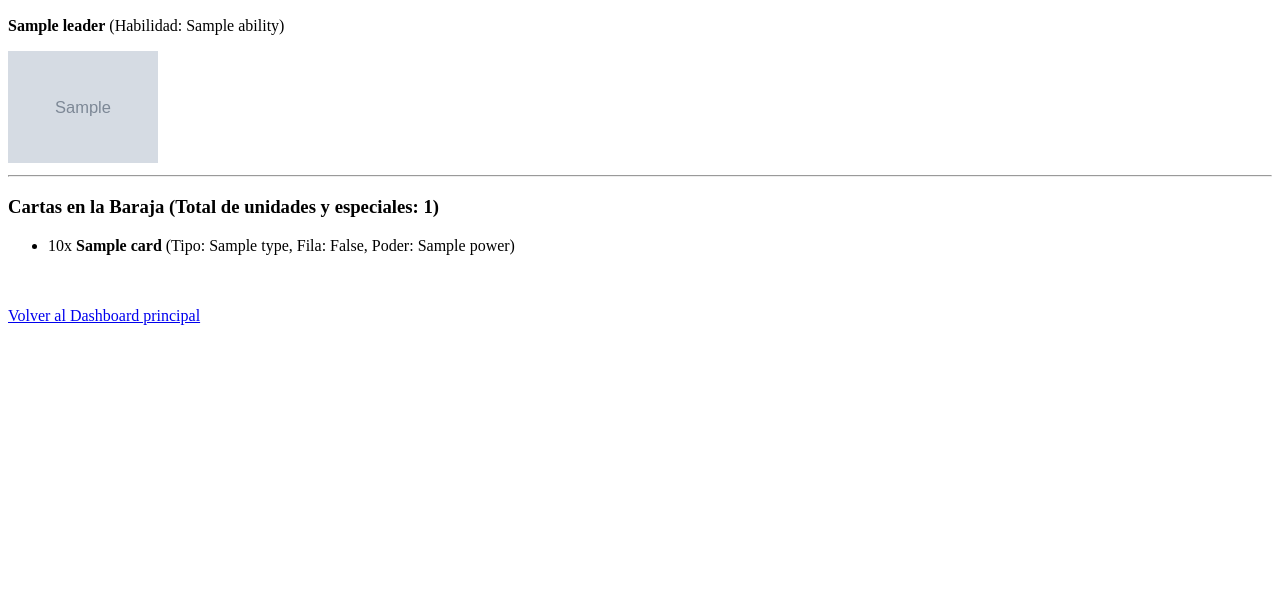
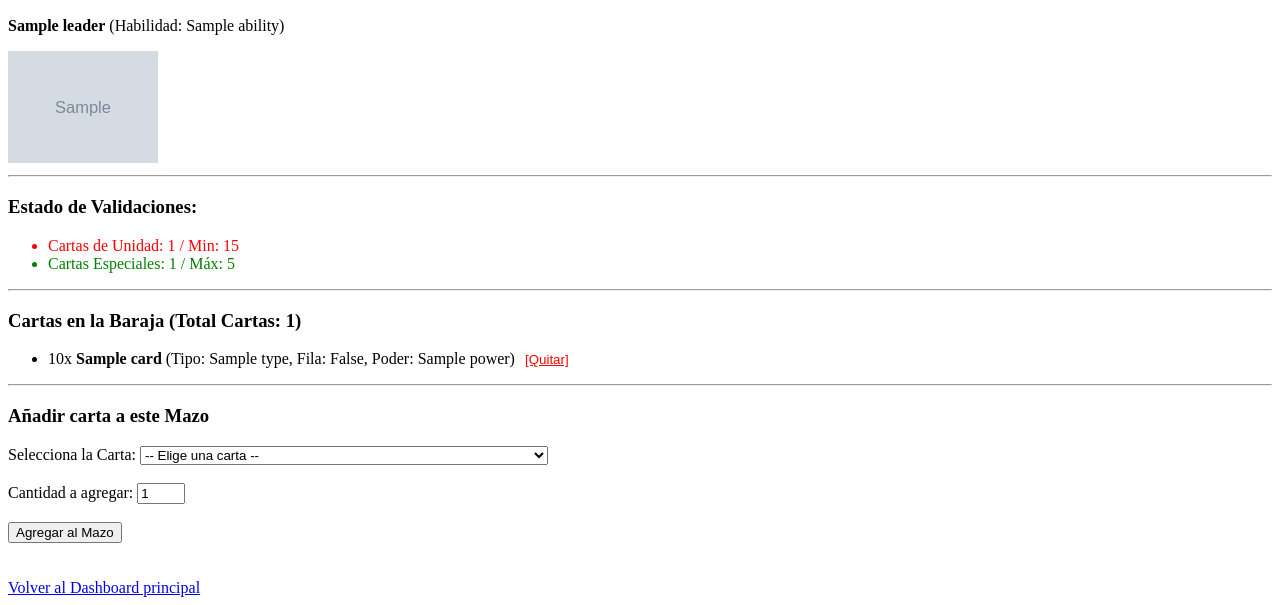
Before and after one commit to JhonRainbow6/GWENT-Deck-Collection, a FastAPI app: template templates/deck_detail.html in a window 1280 px wide. Shown: the part 212-817 px from the top of the page. Before the commit the page ends 537 px from the top, so only its background shows below. Run offline with FastAPI, Linux system fonts and the light colour scheme; the template is opened without the code that fills it: most values are stand-ins (such as "Sample title", 1, 10 or a date in 2020); grey boxes marked "Sample" are stand-in pictures.

Commit message:
Añadir carta a baraja

```diff
--- a/main.py
+++ b/main.py
@@ -38,10 +38,10 @@ def validate_gwent_deck(deck: Deck, deck_cards: list[DeckCard], all_cards: list[
         if hasattr(card, 'faction') and card.faction != deck.faction and card.faction != "Neutral":
             return f"Error: La carta {card.name} no pertenece a la facción."
 
-    if units_count < 22:
-        return f"Error: Necesitas al menos 22 cartas de unidad. Tienes {units_count}."
-    if specials_count > 10:
-        return f"Error: No puedes tener más de 10 cartas especiales. Tienes {specials_count}."
+    if units_count < 20:
+        return f"Error: Necesitas al menos 20 cartas de unidad. Tienes {units_count}."
+    if specials_count > 5:
+        return f"Error: No puedes tener más de 5 cartas especiales. Tienes {specials_count}."
 
     return "Mazo válido"
 
@@ -372,11 +372,13 @@ def get_deck_html(request: Request, deck_id: int, db: Session = Depends(get_db))
         raise HTTPException(status_code=404, detail="Mazo no encontrado")
 
     leader_card = db.query(DBCard).filter(DBCard.id == deck.leader_id).first()
-
     deck_cards_entries = db.query(DBDeckCard).filter(DBDeckCard.deck_id == deck_id).all()
 
     detailed_cards = []
     total_cards_count = 0
+    specials_count = 0
+    units_count = 0
+
     for entry in deck_cards_entries:
         card = db.query(DBCard).filter(DBCard.id == entry.card_id).first()
         if card:
@@ -385,11 +387,73 @@ def get_deck_html(request: Request, deck_id: int, db: Session = Depends(get_db))
                 "quantity": entry.quantity
             })
             total_cards_count += entry.quantity
+            if card.type.lower() == 'special':
+                specials_count += entry.quantity
+            elif card.type.lower() == 'unit':
+                units_count += entry.quantity
+
+    # 1. Buscamos cartas permitidas para agregar a este mazo (Misma facción + Neutrales, y que no sean Líderes)
+    available_cards = db.query(DBCard).filter(
+        DBCard.type.not_ilike("leader"),
+        DBCard.faction.in_([deck.faction, "Neutral"])
+    ).all()
 
     return templates.TemplateResponse("deck_detail.html", {
         "request": request,
         "deck": deck,
         "leader": leader_card,
         "deck_cards": detailed_cards,
-        "total_cards": total_cards_count
+        "total_cards": total_cards_count,
+        "units_count": units_count,
+        "specials_count": specials_count,
+        "available_cards": available_cards
     })
+
+
+@app.post("/decks_html/{deck_id}/add_card", summary="Añadir carta a una baraja desde HTML")
+def add_card_to_deck_html(
+        deck_id: int,
+        card_id: int = Form(...),
+        quantity: int = Form(...),
+        db: Session = Depends(get_db)
+):
+    deck = db.query(DBDeck).filter(DBDeck.id == deck_id).first()
+    card = db.query(DBCard).filter(DBCard.id == card_id).first()
+
+    if not deck or not card:
+        raise HTTPException(status_code=404, detail="Mazo o carta no encontrados.")
+
+    # Validar facción de seguridad
+    if card.faction != deck.faction and card.faction != "Neutral":
+        raise HTTPException(status_code=400, detail="La carta no pertenece a la facción.")
+
+    # Validar el límite de cartas Especiales (Máximo 5)
+    if card.type.lower() == 'special':
+        # Sumamos cuántas especiales ya tiene
+        current_specials = sum(
+            entry.quantity for entry in db.query(DBDeckCard).filter(DBDeckCard.deck_id == deck_id).all()
+            if db.query(DBCard).filter(DBCard.id == entry.card_id).first().type.lower() == 'special'
+        )
+        if current_specials + quantity > 5:
+            raise HTTPException(status_code=400,
+                                detail=f"Excedes el límite. Tienes {current_specials} cartas especiales permitidas (Máx 5).")
+
+    # Si ya existe la carta en el mazo, se le suma a la cantidad actual
+    entry = db.query(DBDeckCard).filter(DBDeckCard.deck_id == deck_id, DBDeckCard.card_id == card_id).first()
+    if entry:
+        entry.quantity += quantity
+    else:
+        new_entry = DBDeckCard(deck_id=deck_id, card_id=card_id, quantity=quantity)
+        db.add(new_entry)
+
+    db.commit()
+    return RedirectResponse(url=f"/decks_html/{deck_id}", status_code=303)
+
+
+@app.post("/decks_html/{deck_id}/remove_card/{card_id}", summary="Quitar carta de la baraja")
+def remove_card_from_deck_html(deck_id: int, card_id: int, db: Session = Depends(get_db)):
+    entry = db.query(DBDeckCard).filter(DBDeckCard.deck_id == deck_id, DBDeckCard.card_id == card_id).first()
+    if entry:
+        db.delete(entry)
+        db.commit()
+    return RedirectResponse(url=f"/decks_html/{deck_id}", status_code=303)
--- a/templates/deck_detail.html
+++ b/templates/deck_detail.html
@@ -21,22 +21,63 @@
     {% endif %}
 
     <hr>
-    <h3>Cartas en la Baraja (Total de unidades y especiales: {{ total_cards }})</h3>
 
+    <!-- validaciones visuales  -->
+    <h3>Estado de Validaciones:</h3>
+    <ul>
+        <li style="color: {% if units_count >= 15 %}green{% else %}red{% endif %};">
+            Cartas de Unidad: {{ units_count }} / Min: 15
+        </li>
+        <li style="color: {% if specials_count <= 5 %}green{% else %}red{% endif %};">
+            Cartas Especiales: {{ specials_count }} / Máx: 5
+        </li>
+    </ul>
+
+    <hr>
+    <h3>Cartas en la Baraja (Total Cartas: {{ total_cards }})</h3>
     <ul>
         {% for item in deck_cards %}
             <li>
                 {{ item.quantity }}x <strong>{{ item.card.name }}</strong>
                 (Tipo: {{ item.card.type }}, Fila: {{ item.card.row }}, Poder: {{ item.card.power }})
+
+                <!-- eliminar carta del mazo -->
+                <form action="/decks_html/{{ deck.id }}/remove_card/{{ item.card.id }}" method="POST" style="display:inline;">
+                    <button type="submit" style="color: red; border: none; background: none; cursor: pointer; text-decoration: underline;">
+                        [Quitar]
+                    </button>
+                </form>
             </li>
         {% else %}
             <p>Aún no has añadido cartas a esta baraja.</p>
         {% endfor %}
     </ul>
 
+    <hr>
+
+    <!-- agregar carta al mazo -->
+    <h3>Añadir carta a este Mazo</h3>
+    <form action="/decks_html/{{ deck.id }}/add_card" method="POST">
+        <label for="card_id">Selecciona la Carta:</label>
+        <select id="card_id" name="card_id" required>
+            <option value="" disabled selected>-- Elige una carta --</option>
+            {% for c in available_cards %}
+                <option value="{{ c.id }}">{{ c.name }} (Poder: {{ c.power }}, Tipo: {{ c.type }})</option>
+            {% else %}
+                <option value="" disabled>No tienes cartas registradas de esta facción o Neutrales.</option>
+            {% endfor %}
+        </select>
+
+        <br><br>
+
+        <label for="quantity">Cantidad a agregar:</label>
+        <input type="number" id="quantity" name="quantity" min="1" max="5" value="1" required>
+
+        <br><br>
+        <button type="submit">Agregar al Mazo</button>
+    </form>
+
     <br><br>
-
-    <!-- botones editar y eliminar-->
 
     <a href="/">Volver al Dashboard principal</a>
 </body>
```
Also changed, not shown: 1 other file.
